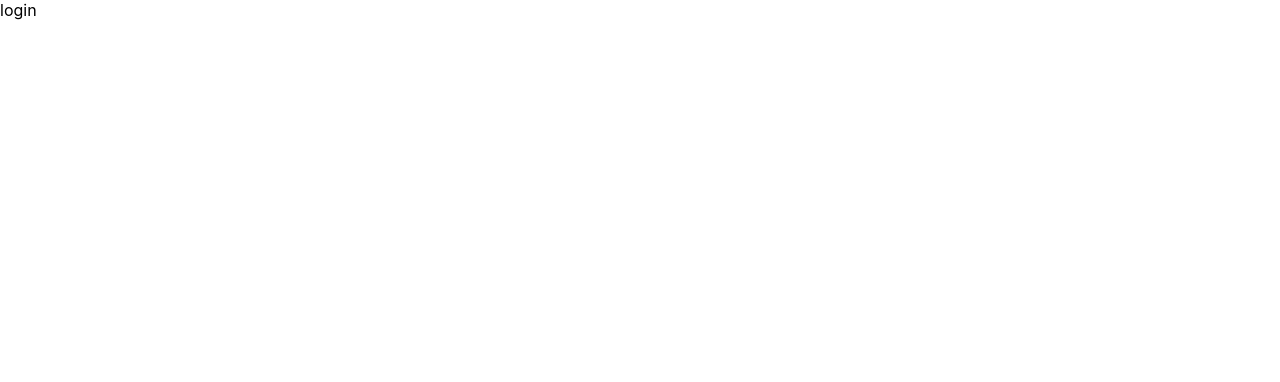
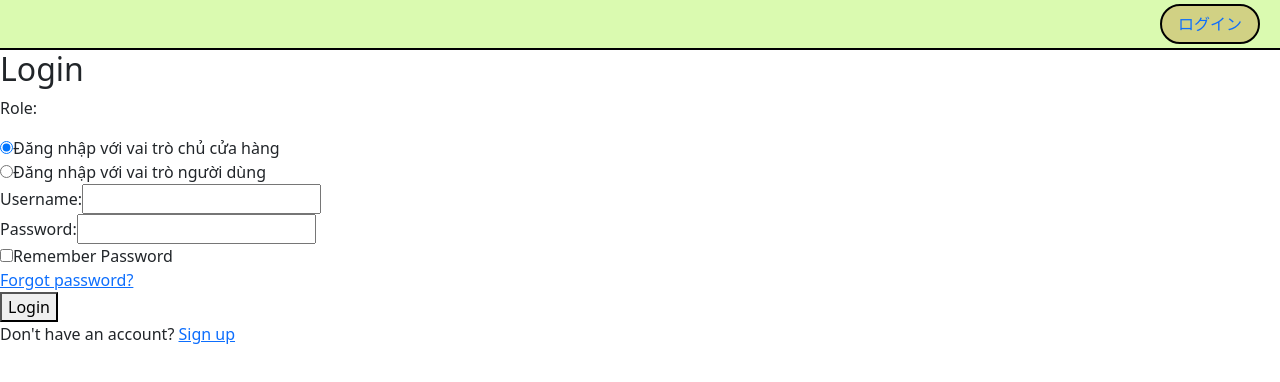
Before and after one commit to tungnd194713/UwUcafe, a React (Create React App) app: page /login in a window 1280 px wide. Shown: the top 382 px of the page. Built offline with nearby package versions, Linux system fonts and the light colour scheme.

Commit message:
multi lang

```diff
--- a/src/App.js
+++ b/src/App.js
@@ -1,23 +1,28 @@
 import './index.css';
 import './App.css';
 import { BrowserRouter, Routes, Route } from 'react-router-dom'
-
+import 'bootstrap/dist/css/bootstrap.min.css';
+import { I18nextProvider } from 'react-i18next';
+import i18n from './i18n';
 
 import Home from './pages/Home'
+import Login from './pages/Login'
 
 import SharedLayout from './components/SharedLayout'
 
 function App() {
 
   return (
+    <I18nextProvider i18n={i18n}>
       <BrowserRouter>
         <Routes>
-        <Route path='/login' element={<div>login</div>} ></Route>
           <Route path='/' element={<SharedLayout />} >
+            <Route path='/login' element={<Login />} ></Route>
             <Route index element={<Home />} />
           </Route>
         </Routes>
       </BrowserRouter>
+    </I18nextProvider>
   )
 }
 
--- a/src/components/Header.js
+++ b/src/components/Header.js
@@ -5,7 +5,7 @@ import UserInfo from './UserInfo'
 
 function Header() {
 
-    const user = false;
+    const user = localStorage.getItem('user');
 
     return (
         < >
--- /dev/null
+++ b/src/components/UserAvatar.js
@@ -0,0 +1,18 @@
+import React from 'react';
+
+const UserAvatar = ({ src, alt, width, height }) => {
+  const avatarStyle = {
+    width: width,
+    height: height,
+    borderRadius: '50%',
+    overflow: 'hidden',
+  };
+
+  return (
+    <div className="avatar" style={avatarStyle}>
+      <img src={src} alt={alt} style={{ width: '100%', height: '100%', objectFit: 'cover' }} />
+    </div>
+  );
+};
+
+export default UserAvatar;
--- a/src/components/UserInfo.js
+++ b/src/components/UserInfo.js
@@ -1,8 +1,15 @@
 import React from 'react'
+import UserAvatar from './UserAvatar'
 
 function UserInfo() {
+    const userJson = localStorage.getItem('user');
+    const user = userJson ? JSON.parse(userJson) : null;
+
     return (
-        <div>UserInfo</div>
+        <div className='d-flex'>
+            <UserAvatar src={user.avatar} alt="User Avatar" width="40px" height="40px" />
+            <span style={{lineHeight: '40px', marginLeft: '10px', marginRight: '20px', fontSize: '20px'}}>{user.name}</span>
+        </div>
     )
 }
 
--- /dev/null
+++ b/src/i18n.js
@@ -0,0 +1,25 @@
+import i18n from 'i18next';
+import { initReactI18next } from 'react-i18next';
+
+import viTranslation from './locales/vi.json';
+import jpTranslation from './locales/jp.json';
+
+i18n
+  .use(initReactI18next)
+  .init({
+    resources: {
+      vi: {
+        translation: viTranslation
+      },
+      jp: {
+        translation: jpTranslation
+      }
+    },
+    lng: 'vi', // Default language
+    fallbackLng: 'vi', // Fallback language
+    interpolation: {
+      escapeValue: false // Allows using HTML tags in translations
+    }
+});
+
+export default i18n;
--- /dev/null
+++ b/src/locales/jp.json
@@ -0,0 +1,8 @@
+{
+    "login": {
+        "role": {
+            "store": "店の主人としてログイン",
+            "user": "ユーザーとしてログイン"
+        }
+    }
+}
--- /dev/null
+++ b/src/locales/vi.json
@@ -0,0 +1,8 @@
+{
+    "login": {
+        "role": {
+            "store": "Đăng nhập với vai trò chủ cửa hàng",
+            "user": "Đăng nhập với vai trò người dùng"
+        }
+    }
+}
--- /dev/null
+++ b/src/pages/Login.js
@@ -0,0 +1,119 @@
+import React, { useEffect, useState } from 'react';
+import { Link, useNavigate } from 'react-router-dom';
+import '../styles/login.css';
+import AuthApi from '../services/AuthApi'
+import { useTranslation } from 'react-i18next';
+
+const InputField = ({ label, type, value, onChange }) => {
+  return (
+    <div>
+      <label>{label}:</label>
+      <input type={type} value={value} onChange={onChange} required />
+    </div>
+  );
+};
+
+const RadioField = ({ label, value, checked, onChange }) => {
+    return (
+      <div>
+        <label>
+          <input type="radio" value={value} checked={checked} onChange={onChange} />
+          {label}
+        </label>
+      </div>
+    );
+  };
+
+const CheckboxField = ({ label, checked, onChange }) => {
+  return (
+    <div>
+      <label>
+        <input type="checkbox" checked={checked} onChange={onChange} />
+        {label}
+      </label>
+    </div>
+  );
+};
+
+const Login = () => {
+  const [username, setUsername] = useState('');
+  const [password, setPassword] = useState('');
+  const [rememberPassword, setRememberPassword] = useState(false);
+  const [role, setRole] = useState('1');
+  const navigate = useNavigate();
+  const { t } = useTranslation();
+
+  useEffect(() => {
+    if (localStorage.getItem('user')) {
+        navigate('/');
+    }
+  })
+
+  const handleUsernameChange = (event) => {
+    setUsername(event.target.value);
+  };
+
+  const handlePasswordChange = (event) => {
+    setPassword(event.target.value);
+  };
+
+  const handleRememberPasswordChange = (event) => {
+    setRememberPassword(event.target.checked);
+  };
+
+  const handleRoleChange = (event) => {
+    setRole(event.target.value);
+  };
+
+  const handleSubmit = async (event) => {
+    event.preventDefault();
+
+    try {
+      const {user, access_token} = await AuthApi.login({
+        username,
+        password,
+        role,
+      });
+
+      // Handle successful login response
+    localStorage.setItem('user', JSON.stringify(user));
+    localStorage.setItem('access_token', access_token);
+    navigate('/');
+    } catch (error) {
+      // Handle login error
+      console.error('Login errorasa:', error.response);
+    }
+  };
+
+  const handleForgotPassword = () => {
+    // Logic to handle forgot password
+    console.log('Forgot password clicked');
+  };
+
+  return (
+    <div>
+      <h2>Login</h2>
+      <form onSubmit={handleSubmit}>
+        <div>
+          <p>Role:</p>
+          <RadioField label={t('login.role.store')} value="1" checked={role === '1'} onChange={handleRoleChange} />
+          <RadioField label={t('login.role.user')} value="2" checked={role === '2'} onChange={handleRoleChange} />
+        </div>
+        <InputField label="Username" type="username" value={username} onChange={handleUsernameChange} />
+        <InputField label="Password" type="password" value={password} onChange={handlePasswordChange} />
+        <CheckboxField label="Remember Password" checked={rememberPassword} onChange={handleRememberPasswordChange} />
+        <a href="#" onClick={handleForgotPassword}>Forgot password?</a>
+        <div>
+          <button type="submit">Login</button>
+        </div>
+      </form>
+      <div>
+      </div>
+      <div>
+        <p>Don't have an account? <Link to="/signup">Sign up</Link></p>
+      </div>
+    </div>
+  );
+};
+
+export default Login;
--- /dev/null
+++ b/src/services/AuthApi.js
@@ -0,0 +1,10 @@
+import apiClient from '../APIclient'
+
+const login = async (data) => {
+      const response = await apiClient.post('/login', data);
+      return response.data
+};
+
+export default {
+    login,
+}
```
Also changed, not shown: src/styles/app.css (added), src/styles/login.css (added). Lines whose indentation alone changed are shown as unchanged.
